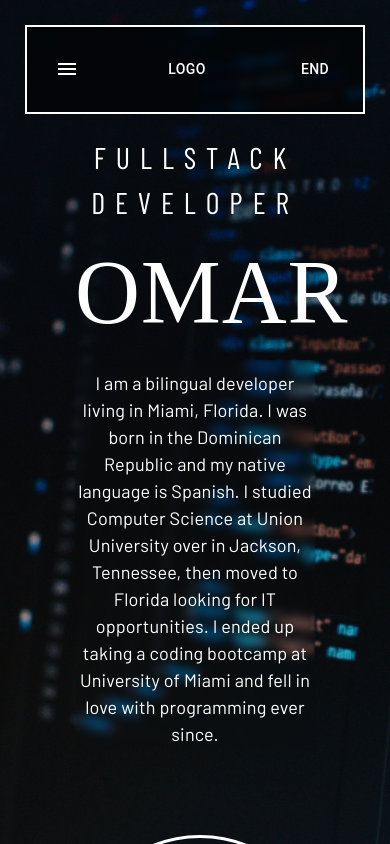
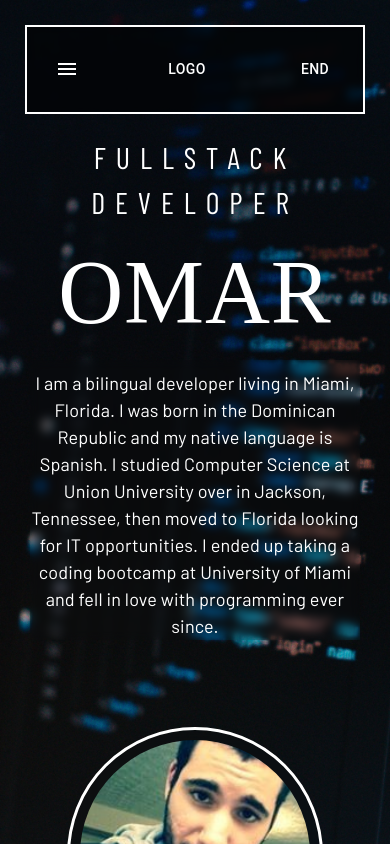
Before and after one commit to omiinaya/nextjs, a Next.js app: page / in a window 390 px wide. Shown: the top 844 px of the page. Built offline with nearby package versions, Linux system fonts and the light colour scheme; a web font is replaced by a local one.

Commit message:
fixed spacing for mobile.

```diff
--- a/components/Home.js
+++ b/components/Home.js
@@ -21,7 +21,8 @@ export default function Home() {
         <Box
             className='rootHome'
             sx={{
-                p: { xs: '45px', sm: '45px', md: '60px', lg: '60px' },
+                p: { xs: 'none', sm: 'none', md: '60px', lg: '60px' },
+                pt: { xs: '45px', sm: '45px', md: '60px', lg: '60px' }
             }}
         >
             <Fade in={upper}>
```
